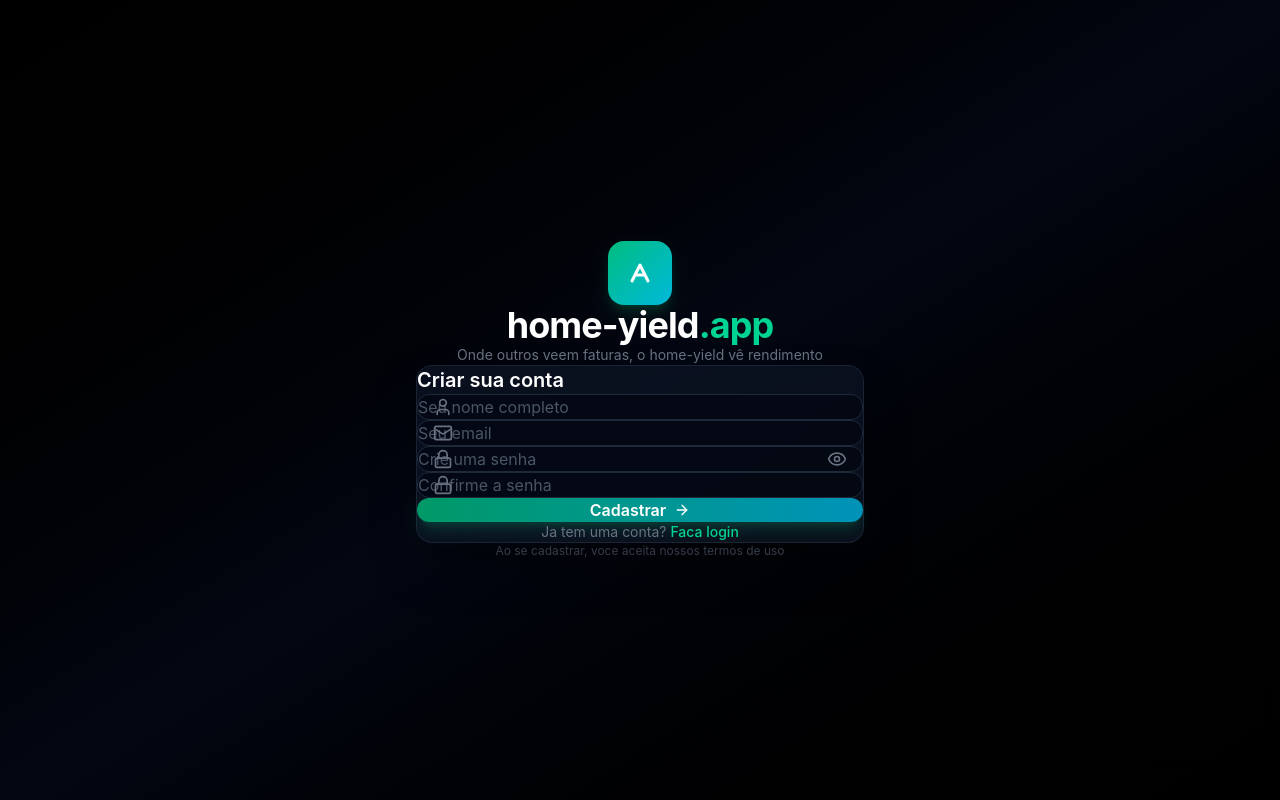
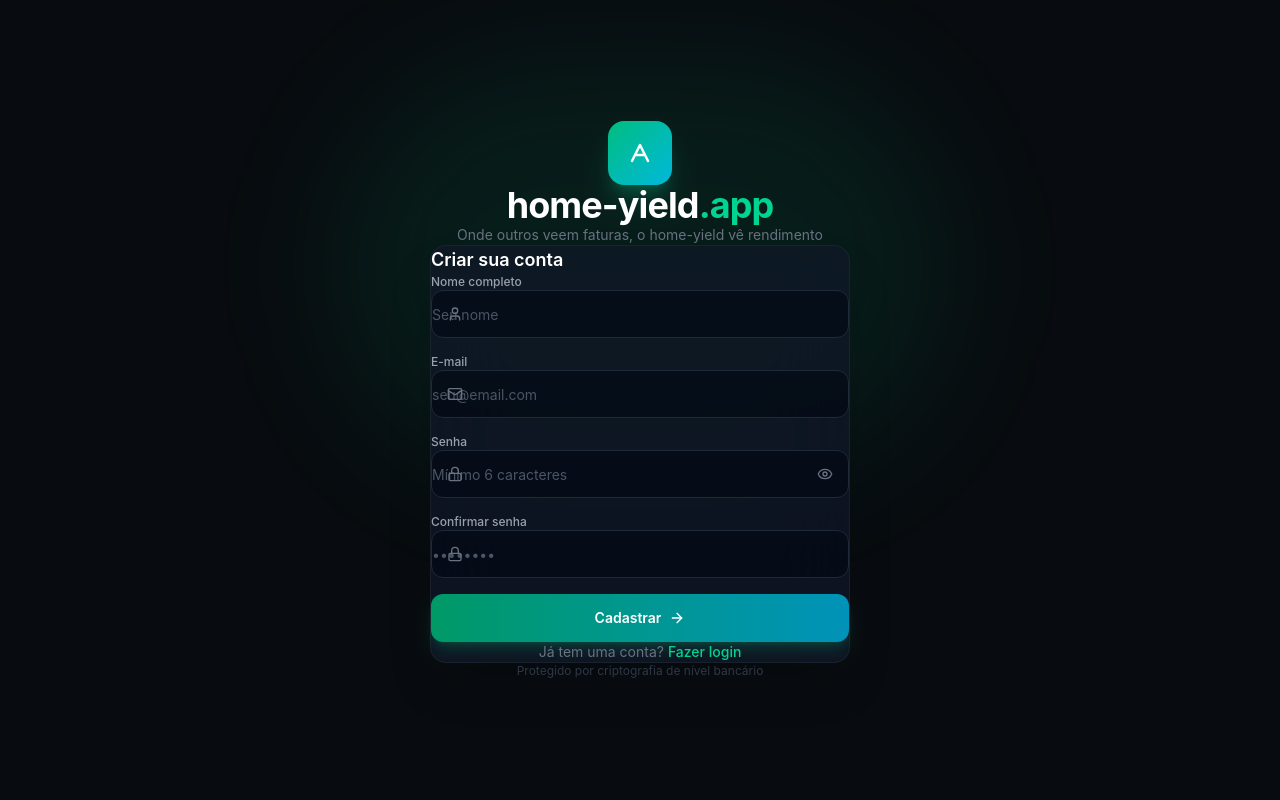
Before and after one commit to AndreAssaiante/money-lens, a Next.js app: page /register in a window 1280 px wide. Built offline with nearby package versions, Linux system fonts and the light colour scheme; no server answers.

Commit message:
redesign: login e register - inputs com labels, h-12, foco emerald, glow background

```diff
--- a/src/app/login/page.tsx
+++ b/src/app/login/page.tsx
@@ -5,9 +5,6 @@
 import Link from 'next/link'
 import { motion } from 'framer-motion'
 import { Eye, EyeOff, Mail, Lock, ArrowRight } from 'lucide-react'
-
-import { Button } from '@/components/ui/button'
-import { Input } from '@/components/ui/input'
 import { supabase } from '@/lib/supabase'
 
 export default function LoginPage() {
@@ -22,22 +19,11 @@
     e.preventDefault()
     setLoading(true)
     setError('')
-
     try {
-      const { data, error } = await supabase.auth.signInWithPassword({
-        email,
-        password,
-      })
-
-      if (error) {
-        setError(error.message)
-        return
-      }
-
-      if (data.user) {
-        router.push('/dashboard')
-      }
-    } catch (err) {
+      const { data, error } = await supabase.auth.signInWithPassword({ email, password })
+      if (error) { setError(error.message); return }
+      if (data.user) router.push('/dashboard')
+    } catch {
       setError('Erro ao fazer login. Tente novamente.')
     } finally {
       setLoading(false)
@@ -45,100 +31,116 @@
   }
 
   return (
-    <div className="min-h-screen bg-gradient-to-br from-black via-gray-950 to-black flex items-center justify-center p-6">
+    <div className="min-h-screen bg-[#080c10] flex items-center justify-center p-6">
+      {/* Glow de fundo */}
+      <div className="absolute inset-0 overflow-hidden pointer-events-none">
+        <div className="absolute top-1/3 left-1/2 -translate-x-1/2 -translate-y-1/2 w-[600px] h-[400px] bg-emerald-500/10 rounded-full blur-3xl" />
+      </div>
+
       <motion.div
-        initial={{ opacity: 0, y: 20 }}
+        initial={{ opacity: 0, y: 24 }}
         animate={{ opacity: 1, y: 0 }}
-        transition={{ duration: 0.5 }}
-        className="w-full max-w-md"
+        transition={{ duration: 0.45 }}
+        className="w-full max-w-[420px] relative"
       >
         {/* Logo */}
-        <div className="text-center mb-14">
-          <div className="inline-flex items-center justify-center w-20 h-20 rounded-2xl bg-gradient-to-br from-emerald-500 to-cyan-500 mb-6 shadow-lg shadow-emerald-500/20">
-            <svg width="40" height="40" viewBox="0 0 32 32" fill="none" xmlns="http://www.w3.org/2000/svg">
-              <path d="M8 24L16 8L24 24" stroke="white" strokeWidth="3" strokeLinecap="round" strokeLinejoin="round"/>
-              <path d="M12 18H20" stroke="white" strokeWidth="3" strokeLinecap="round"/>
+        <div className="text-center mb-10">
+          <div className="inline-flex items-center justify-center w-16 h-16 rounded-2xl bg-gradient-to-br from-emerald-500 to-cyan-500 mb-5 shadow-xl shadow-emerald-500/25">
+            <svg width="32" height="32" viewBox="0 0 32 32" fill="none">
+              <path d="M8 24L16 8L24 24" stroke="white" strokeWidth="2.5" strokeLinecap="round" strokeLinejoin="round"/>
+              <path d="M12 18H20" stroke="white" strokeWidth="2.5" strokeLinecap="round"/>
             </svg>
           </div>
-          <h1 className="text-5xl font-bold text-white mb-3 tracking-tight">home-yield<span className="text-emerald-400">.app</span></h1>
-          <p className="text-gray-500 text-base">Onde outros veem faturas, o home-yield vê rendimento</p>
+          <h1 className="text-4xl font-bold text-white tracking-tight mb-2">
+            home-yield<span className="text-emerald-400">.app</span>
+          </h1>
+          <p className="text-gray-500 text-sm">Onde outros veem faturas, o home-yield vê rendimento</p>
         </div>
 
-        {/* Login Card - Glassmorphism com espaçamento generoso */}
-        <div className="bg-gray-900/60 backdrop-blur-xl border border-gray-800/80 rounded-3xl p-10 shadow-2xl shadow-black/50">
-          <h2 className="text-2xl font-semibold text-white mb-8">Entrar na sua conta</h2>
+        {/* Card */}
+        <div className="bg-gray-900/70 backdrop-blur-2xl border border-white/5 rounded-2xl p-8 shadow-2xl">
 
           {error && (
-            <div className="mb-6 p-4 bg-red-500/10 border border-red-500/30 rounded-xl text-red-400 text-sm">
+            <div className="mb-5 px-4 py-3 bg-red-500/10 border border-red-500/20 rounded-xl text-red-400 text-sm">
               {error}
             </div>
           )}
 
-          <form className="space-y-6">
+          <form onSubmit={handleLogin} className="flex flex-col gap-4">
+            {/* Email */}
+            <div>
+              <label className="block text-xs font-medium text-gray-400 mb-1.5 ml-1">E-mail</label>
               <div className="relative">
-              <Mail className="absolute left-5 top-1/2 -translate-y-1/2 w-5 h-5 text-gray-500" />
-              <Input
+                <Mail className="absolute left-4 top-1/2 -translate-y-1/2 w-4 h-4 text-gray-500 pointer-events-none" />
+                <input
                   type="email"
-                placeholder="Seu email"
+                  placeholder="seu@email.com"
                   value={email}
-                onChange={(e) => setEmail(e.target.value)}
-                className="pl-14 py-4 bg-gray-950/80 border-gray-800 text-white placeholder:text-gray-600 text-base rounded-xl"
+                  onChange={e => setEmail(e.target.value)}
                   required
+                  className="w-full h-12 pl-11 pr-4 bg-gray-950/60 border border-gray-800 hover:border-gray-700 focus:border-emerald-500/60 focus:ring-2 focus:ring-emerald-500/20 rounded-xl text-white text-sm placeholder:text-gray-600 outline-none transition-all"
                 />
               </div>
+            </div>
 
+            {/* Senha */}
+            <div>
+              <div className="flex items-center justify-between mb-1.5 ml-1">
+                <label className="text-xs font-medium text-gray-400">Senha</label>
+                <button type="button" className="text-xs text-emerald-400 hover:text-emerald-300 transition-colors">
+                  Esqueceu?
+                </button>
+              </div>
               <div className="relative">
-              <Lock className="absolute left-5 top-1/2 -translate-y-1/2 w-5 h-5 text-gray-500" />
-              <Input
+                <Lock className="absolute left-4 top-1/2 -translate-y-1/2 w-4 h-4 text-gray-500 pointer-events-none" />
+                <input
                   type={showPassword ? 'text' : 'password'}
-                placeholder="Sua senha"
+                  placeholder="••••••••"
                   value={password}
-                onChange={(e) => setPassword(e.target.value)}
-                className="pl-14 pr-14 py-4 bg-gray-950/80 border-gray-800 text-white placeholder:text-gray-600 text-base rounded-xl"
+                  onChange={e => setPassword(e.target.value)}
                   required
+                  className="w-full h-12 pl-11 pr-12 bg-gray-950/60 border border-gray-800 hover:border-gray-700 focus:border-emerald-500/60 focus:ring-2 focus:ring-emerald-500/20 rounded-xl text-white text-sm placeholder:text-gray-600 outline-none transition-all"
                 />
                 <button
                   type="button"
                   onClick={() => setShowPassword(!showPassword)}
-                className="absolute right-5 top-1/2 -translate-y-1/2 text-gray-500 hover:text-gray-300 transition-colors"
+                  className="absolute right-4 top-1/2 -translate-y-1/2 text-gray-500 hover:text-gray-300 transition-colors"
                 >
-                {showPassword ? <EyeOff className="w-5 h-5" /> : <Eye className="w-5 h-5" />}
+                  {showPassword ? <EyeOff className="w-4 h-4" /> : <Eye className="w-4 h-4" />}
                 </button>
               </div>
+            </div>
 
-            <Button
+            {/* Botão */}
+            <button
               type="submit"
-              className="w-full py-4 bg-gradient-to-r from-emerald-600 to-cyan-600 hover:from-emerald-500 hover:to-cyan-500 text-white font-semibold rounded-xl transition-all duration-200 shadow-lg shadow-emerald-500/20 text-base"
               disabled={loading}
-              onClick={handleLogin}
+              className="mt-2 w-full h-12 bg-gradient-to-r from-emerald-600 to-cyan-600 hover:from-emerald-500 hover:to-cyan-500 disabled:opacity-60 disabled:cursor-not-allowed text-white font-semibold rounded-xl text-sm transition-all shadow-lg shadow-emerald-500/20 flex items-center justify-center gap-2"
             >
               {loading ? (
-                <span className="flex items-center gap-2">
-                  <span className="animate-spin">...</span>
+                <>
+                  <div className="w-4 h-4 border-2 border-white/40 border-t-white rounded-full animate-spin" />
                   Entrando...
-                </span>
+                </>
               ) : (
-                <span className="flex items-center gap-2">
+                <>
                   Entrar
-                  <ArrowRight className="w-5 h-5" />
-                </span>
+                  <ArrowRight className="w-4 h-4" />
+                </>
               )}
-            </Button>
+            </button>
           </form>
 
-          <div className="mt-8 text-center">
-            <p className="text-gray-500 text-base">
-              Nao tem uma conta?{' '}
+          <p className="text-center text-gray-500 text-sm mt-6">
+            Não tem uma conta?{' '}
             <Link href="/register" className="text-emerald-400 hover:text-emerald-300 font-medium transition-colors">
               Cadastre-se
             </Link>
           </p>
         </div>
-        </div>
 
-        {/* Footer */}
-        <p className="text-center text-gray-600 text-sm mt-12">
-          Protegido por criptografia de nivel bancario
+        <p className="text-center text-gray-700 text-xs mt-6">
+          Protegido por criptografia de nível bancário
         </p>
       </motion.div>
     </div>
--- a/src/app/register/page.tsx
+++ b/src/app/register/page.tsx
@@ -5,9 +5,6 @@
 import Link from 'next/link'
 import { motion } from 'framer-motion'
 import { Eye, EyeOff, Mail, Lock, User, ArrowRight } from 'lucide-react'
-
-import { Button } from '@/components/ui/button'
-import { Input } from '@/components/ui/input'
 import { supabase } from '@/lib/supabase'
 
 export default function RegisterPage() {
@@ -26,7 +23,7 @@
     setError('')
 
     if (password !== confirmPassword) {
-      setError('As senhas nao coincidem')
+      setError('As senhas não coincidem')
       setLoading(false)
       return
     }
@@ -41,22 +38,11 @@
       const { data, error } = await supabase.auth.signUp({
         email,
         password,
-        options: {
-          data: {
-            full_name: fullName,
-          },
-        },
+        options: { data: { full_name: fullName } },
       })
-
-      if (error) {
-        setError(error.message)
-        return
-      }
-
-      if (data.user) {
-        router.push('/dashboard')
-      }
-    } catch (err) {
+      if (error) { setError(error.message); return }
+      if (data.user) router.push('/dashboard')
+    } catch {
       setError('Erro ao criar conta. Tente novamente.')
     } finally {
       setLoading(false)
@@ -64,123 +50,144 @@
   }
 
   return (
-    <div className="min-h-screen bg-gradient-to-br from-black via-gray-950 to-black flex items-center justify-center p-4">
+    <div className="min-h-screen bg-[#080c10] flex items-center justify-center p-6">
+      {/* Glow de fundo */}
+      <div className="absolute inset-0 overflow-hidden pointer-events-none">
+        <div className="absolute top-1/3 left-1/2 -translate-x-1/2 -translate-y-1/2 w-[600px] h-[400px] bg-emerald-500/10 rounded-full blur-3xl" />
+      </div>
+
       <motion.div
-        initial={{ opacity: 0, y: 20 }}
+        initial={{ opacity: 0, y: 24 }}
         animate={{ opacity: 1, y: 0 }}
-        transition={{ duration: 0.5 }}
-        className="w-full max-w-md"
+        transition={{ duration: 0.45 }}
+        className="w-full max-w-[420px] relative"
       >
         {/* Logo */}
         <div className="text-center mb-10">
-          <div className="inline-flex items-center justify-center w-16 h-16 rounded-2xl bg-gradient-to-br from-emerald-500 to-cyan-500 mb-5 shadow-lg shadow-emerald-500/20">
-            <svg width="32" height="32" viewBox="0 0 32 32" fill="none" xmlns="http://www.w3.org/2000/svg">
-              <path d="M8 24L16 8L24 24" stroke="white" strokeWidth="3" strokeLinecap="round" strokeLinejoin="round"/>
-              <path d="M12 18H20" stroke="white" strokeWidth="3" strokeLinecap="round"/>
+          <div className="inline-flex items-center justify-center w-16 h-16 rounded-2xl bg-gradient-to-br from-emerald-500 to-cyan-500 mb-5 shadow-xl shadow-emerald-500/25">
+            <svg width="32" height="32" viewBox="0 0 32 32" fill="none">
+              <path d="M8 24L16 8L24 24" stroke="white" strokeWidth="2.5" strokeLinecap="round" strokeLinejoin="round"/>
+              <path d="M12 18H20" stroke="white" strokeWidth="2.5" strokeLinecap="round"/>
             </svg>
           </div>
-          <h1 className="text-4xl font-bold text-white mb-2 tracking-tight">home-yield<span className="text-emerald-400">.app</span></h1>
+          <h1 className="text-4xl font-bold text-white tracking-tight mb-2">
+            home-yield<span className="text-emerald-400">.app</span>
+          </h1>
           <p className="text-gray-500 text-sm">Onde outros veem faturas, o home-yield vê rendimento</p>
         </div>
 
-        {/* Register Card - Glassmorphism */}
-        <div className="bg-gray-900/60 backdrop-blur-xl border border-gray-800/80 rounded-2xl p-8 shadow-2xl shadow-black/50">
-          <h2 className="text-xl font-semibold text-white mb-6">Criar sua conta</h2>
+        {/* Card */}
+        <div className="bg-gray-900/70 backdrop-blur-2xl border border-white/5 rounded-2xl p-8 shadow-2xl">
+          <h2 className="text-lg font-semibold text-white mb-6">Criar sua conta</h2>
 
           {error && (
-            <div className="mb-5 p-3 bg-red-500/10 border border-red-500/30 rounded-xl text-red-400 text-sm">
+            <div className="mb-5 px-4 py-3 bg-red-500/10 border border-red-500/20 rounded-xl text-red-400 text-sm">
               {error}
             </div>
           )}
 
-          <form onSubmit={handleRegister} className="space-y-5">
+          <form onSubmit={handleRegister} className="flex flex-col gap-4">
+            {/* Nome */}
+            <div>
+              <label className="block text-xs font-medium text-gray-400 mb-1.5 ml-1">Nome completo</label>
               <div className="relative">
-              <User className="absolute left-4 top-1/2 -translate-y-1/2 w-5 h-5 text-gray-500" />
-              <Input
+                <User className="absolute left-4 top-1/2 -translate-y-1/2 w-4 h-4 text-gray-500 pointer-events-none" />
+                <input
                   type="text"
-                placeholder="Seu nome completo"
+                  placeholder="Seu nome"
                   value={fullName}
-                onChange={(e) => setFullName(e.target.value)}
-                className="pl-12 py-3 bg-gray-950/80 border-gray-800 text-white placeholder:text-gray-600"
+                  onChange={e => setFullName(e.target.value)}
                   required
+                  className="w-full h-12 pl-11 pr-4 bg-gray-950/60 border border-gray-800 hover:border-gray-700 focus:border-emerald-500/60 focus:ring-2 focus:ring-emerald-500/20 rounded-xl text-white text-sm placeholder:text-gray-600 outline-none transition-all"
                 />
               </div>
+            </div>
 
+            {/* Email */}
+            <div>
+              <label className="block text-xs font-medium text-gray-400 mb-1.5 ml-1">E-mail</label>
               <div className="relative">
-              <Mail className="absolute left-4 top-1/2 -translate-y-1/2 w-5 h-5 text-gray-500" />
-              <Input
+                <Mail className="absolute left-4 top-1/2 -translate-y-1/2 w-4 h-4 text-gray-500 pointer-events-none" />
+                <input
                   type="email"
-                placeholder="Seu email"
+                  placeholder="seu@email.com"
                   value={email}
-                onChange={(e) => setEmail(e.target.value)}
-                className="pl-12 py-3 bg-gray-950/80 border-gray-800 text-white placeholder:text-gray-600"
+                  onChange={e => setEmail(e.target.value)}
                   required
+                  className="w-full h-12 pl-11 pr-4 bg-gray-950/60 border border-gray-800 hover:border-gray-700 focus:border-emerald-500/60 focus:ring-2 focus:ring-emerald-500/20 rounded-xl text-white text-sm placeholder:text-gray-600 outline-none transition-all"
                 />
               </div>
+            </div>
 
+            {/* Senha */}
+            <div>
+              <label className="block text-xs font-medium text-gray-400 mb-1.5 ml-1">Senha</label>
               <div className="relative">
-              <Lock className="absolute left-4 top-1/2 -translate-y-1/2 w-5 h-5 text-gray-500" />
-              <Input
+                <Lock className="absolute left-4 top-1/2 -translate-y-1/2 w-4 h-4 text-gray-500 pointer-events-none" />
+                <input
                   type={showPassword ? 'text' : 'password'}
-                placeholder="Crie uma senha"
+                  placeholder="Mínimo 6 caracteres"
                   value={password}
-                onChange={(e) => setPassword(e.target.value)}
-                className="pl-12 pr-12 py-3 bg-gray-950/80 border-gray-800 text-white placeholder:text-gray-600"
+                  onChange={e => setPassword(e.target.value)}
                   required
+                  className="w-full h-12 pl-11 pr-12 bg-gray-950/60 border border-gray-800 hover:border-gray-700 focus:border-emerald-500/60 focus:ring-2 focus:ring-emerald-500/20 rounded-xl text-white text-sm placeholder:text-gray-600 outline-none transition-all"
                 />
                 <button
                   type="button"
                   onClick={() => setShowPassword(!showPassword)}
                   className="absolute right-4 top-1/2 -translate-y-1/2 text-gray-500 hover:text-gray-300 transition-colors"
                 >
-                {showPassword ? <EyeOff className="w-5 h-5" /> : <Eye className="w-5 h-5" />}
+                  {showPassword ? <EyeOff className="w-4 h-4" /> : <Eye className="w-4 h-4" />}
                 </button>
               </div>
+            </div>
 
+            {/* Confirmar Senha */}
+            <div>
+              <label className="block text-xs font-medium text-gray-400 mb-1.5 ml-1">Confirmar senha</label>
               <div className="relative">
-              <Lock className="absolute left-4 top-1/2 -translate-y-1/2 w-5 h-5 text-gray-500" />
-              <Input
+                <Lock className="absolute left-4 top-1/2 -translate-y-1/2 w-4 h-4 text-gray-500 pointer-events-none" />
+                <input
                   type={showPassword ? 'text' : 'password'}
-                placeholder="Confirme a senha"
+                  placeholder="••••••••"
                   value={confirmPassword}
-                onChange={(e) => setConfirmPassword(e.target.value)}
-                className="pl-12 py-3 bg-gray-950/80 border-gray-800 text-white placeholder:text-gray-600"
+                  onChange={e => setConfirmPassword(e.target.value)}
                   required
+                  className="w-full h-12 pl-11 pr-4 bg-gray-950/60 border border-gray-800 hover:border-gray-700 focus:border-emerald-500/60 focus:ring-2 focus:ring-emerald-500/20 rounded-xl text-white text-sm placeholder:text-gray-600 outline-none transition-all"
                 />
               </div>
+            </div>
 
-            <Button
+            {/* Botão */}
+            <button
               type="submit"
-              className="w-full py-3 bg-gradient-to-r from-emerald-600 to-cyan-600 hover:from-emerald-500 hover:to-cyan-500 text-white font-semibold rounded-xl transition-all duration-200 shadow-lg shadow-emerald-500/20"
               disabled={loading}
+              className="mt-2 w-full h-12 bg-gradient-to-r from-emerald-600 to-cyan-600 hover:from-emerald-500 hover:to-cyan-500 disabled:opacity-60 disabled:cursor-not-allowed text-white font-semibold rounded-xl text-sm transition-all shadow-lg shadow-emerald-500/20 flex items-center justify-center gap-2"
             >
               {loading ? (
-                <span className="flex items-center gap-2">
-                  <span className="animate-spin">...</span>
+                <>
+                  <div className="w-4 h-4 border-2 border-white/40 border-t-white rounded-full animate-spin" />
                   Criando conta...
-                </span>
+                </>
               ) : (
-                <span className="flex items-center gap-2">
+                <>
                   Cadastrar
                   <ArrowRight className="w-4 h-4" />
-                </span>
+                </>
               )}
-            </Button>
+            </button>
           </form>
 
-          <div className="mt-6 text-center">
-            <p className="text-gray-500 text-sm">
-              Ja tem uma conta?{' '}
+          <p className="text-center text-gray-500 text-sm mt-6">
+            Já tem uma conta?{' '}
             <Link href="/login" className="text-emerald-400 hover:text-emerald-300 font-medium transition-colors">
-                Faca login
+              Fazer login
             </Link>
           </p>
         </div>
-        </div>
 
-        {/* Footer */}
-        <p className="text-center text-gray-600 text-xs mt-8">
-          Ao se cadastrar, voce aceita nossos termos de uso
+        <p className="text-center text-gray-700 text-xs mt-6">
+          Protegido por criptografia de nível bancário
         </p>
       </motion.div>
     </div>
```
Lines whose indentation alone changed are shown as unchanged.
